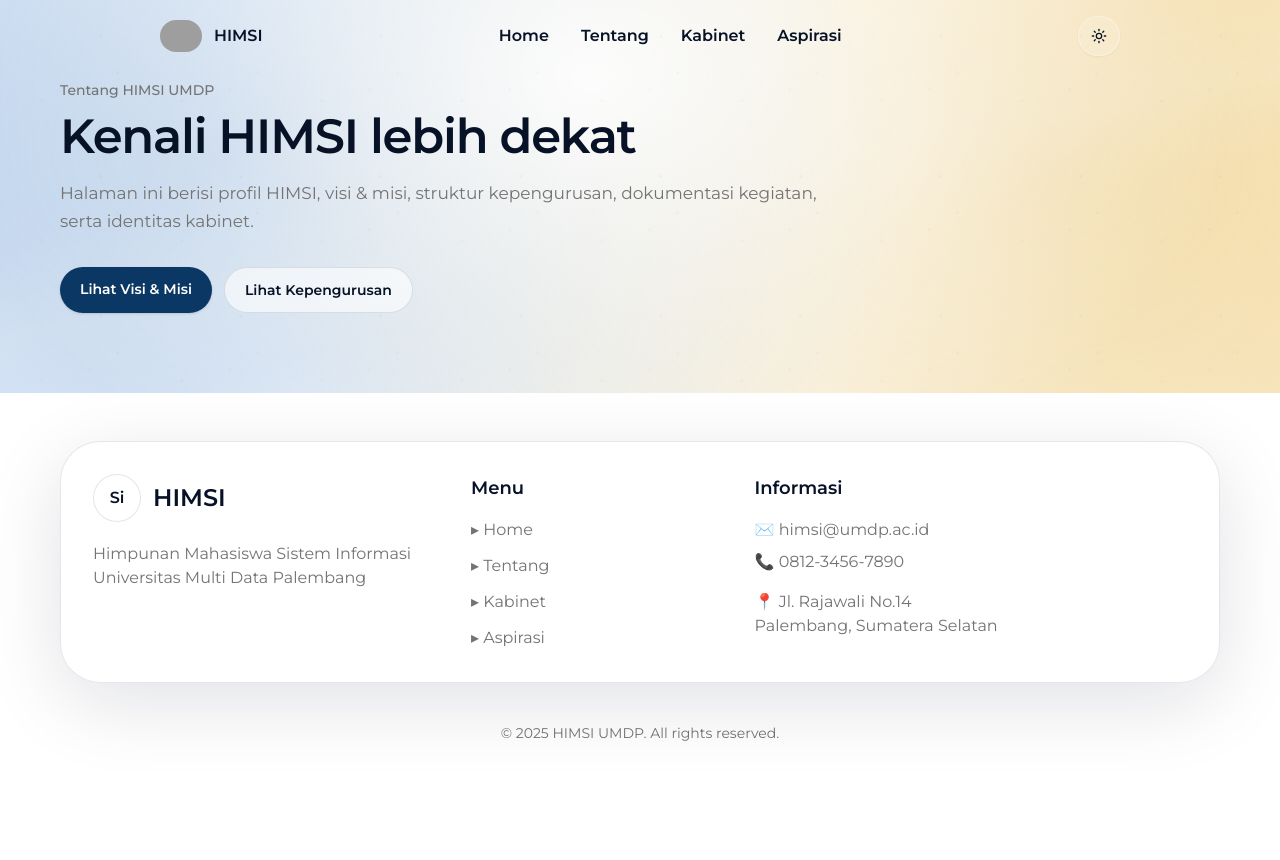
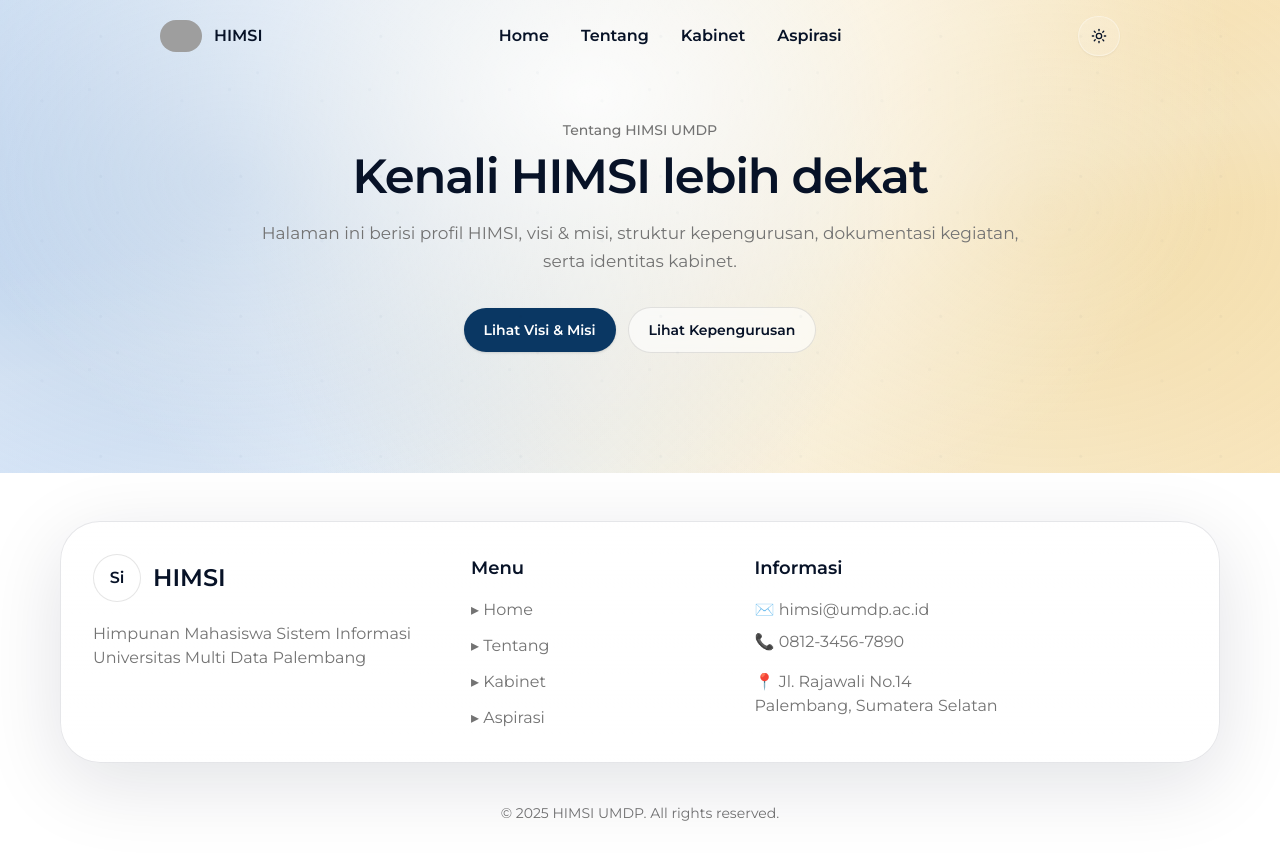
Before and after one commit to FaizZzhue/HIMSIUMDP, a Next.js app: page /about in a window 1280 px wide. Shown: the top 860 px of the page. Before the commit the page ends 800 px from the top, so only its background shows below. Built offline with nearby package versions, Linux system fonts and the light colour scheme; grey boxes are pictures that could not be loaded.

Commit message:
feat : landing page about

```diff
--- a/components/features/FAQ-Section.tsx
+++ b/components/features/FAQ-Section.tsx
@@ -65,7 +65,7 @@
     const [openIndex, setOpenIndex] = useState<number | null>(null);
 
     return (
-        <section className="relative w-full overflow-hidden min-h-screen">
+        <section className="relative w-full overflow-hidden min-h-screen pb-10">
         {/* dotted overlay */}
             {/* <div
                 aria-hidden
--- a/components/features/Speech-Section.tsx
+++ b/components/features/Speech-Section.tsx
@@ -7,7 +7,7 @@
   return (
     <div
       id="opening-speech"
-      className="relative w-full overflow-hidden min-h-screen"
+      className="relative w-full overflow-hidden min-h-screen pb-10"
     >
       {/* <div aria-hidden className="pointer-events-none absolute inset-0 speech-objects opacity-60" /> */}
       {/* <div
--- a/components/features/about/About-Hero-Section.tsx
+++ b/components/features/about/About-Hero-Section.tsx
@@ -7,7 +7,7 @@
         <section className="relative overflow-hidden">
             <div className="bg-himsi-hero">
                 <div className="relative mx-auto max-w-[1240px] px-5 py-20 sm:px-7 lg:px-10">
-                    <div className="max-w-3xl">
+                    <div className="mx-auto max-w-3xl text-center py-10">
                         <p className="text-sm font-medium text-muted-foreground">
                             Tentang HIMSI UMDP
                         </p>
@@ -21,7 +21,7 @@
                             dokumentasi kegiatan, serta identitas kabinet.
                         </p>
 
-                        <div className="mt-8 flex flex-wrap gap-3">
+                        <div className="mt-8 flex flex-wrap gap-3 items-center justify-center">
                             <Link
                                 href="#visi-misi"
                                 className="rounded-full bg-[#0A3763] px-5 py-3 text-sm font-semibold text-white shadow-sm hover:opacity-95"
```
